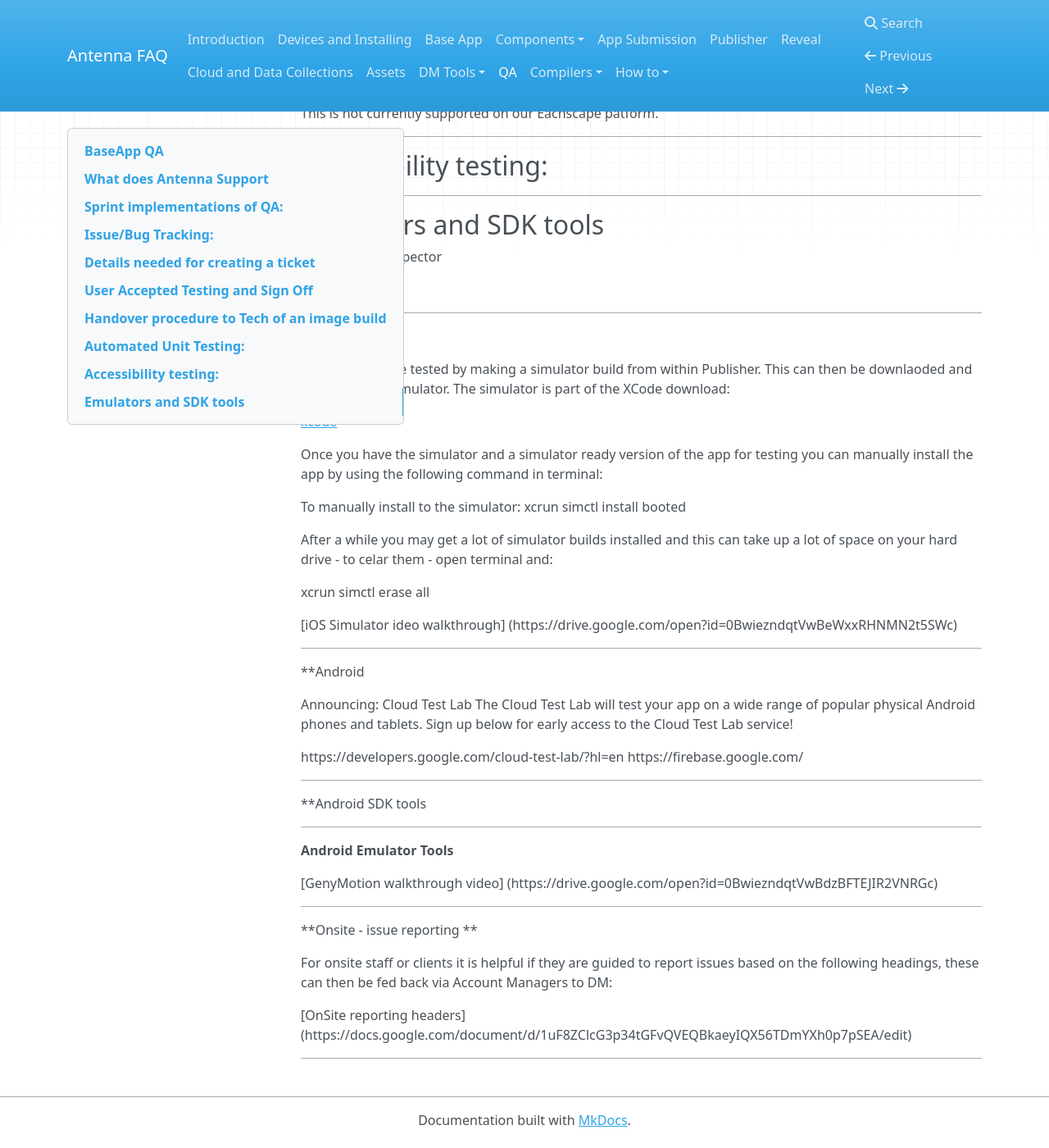
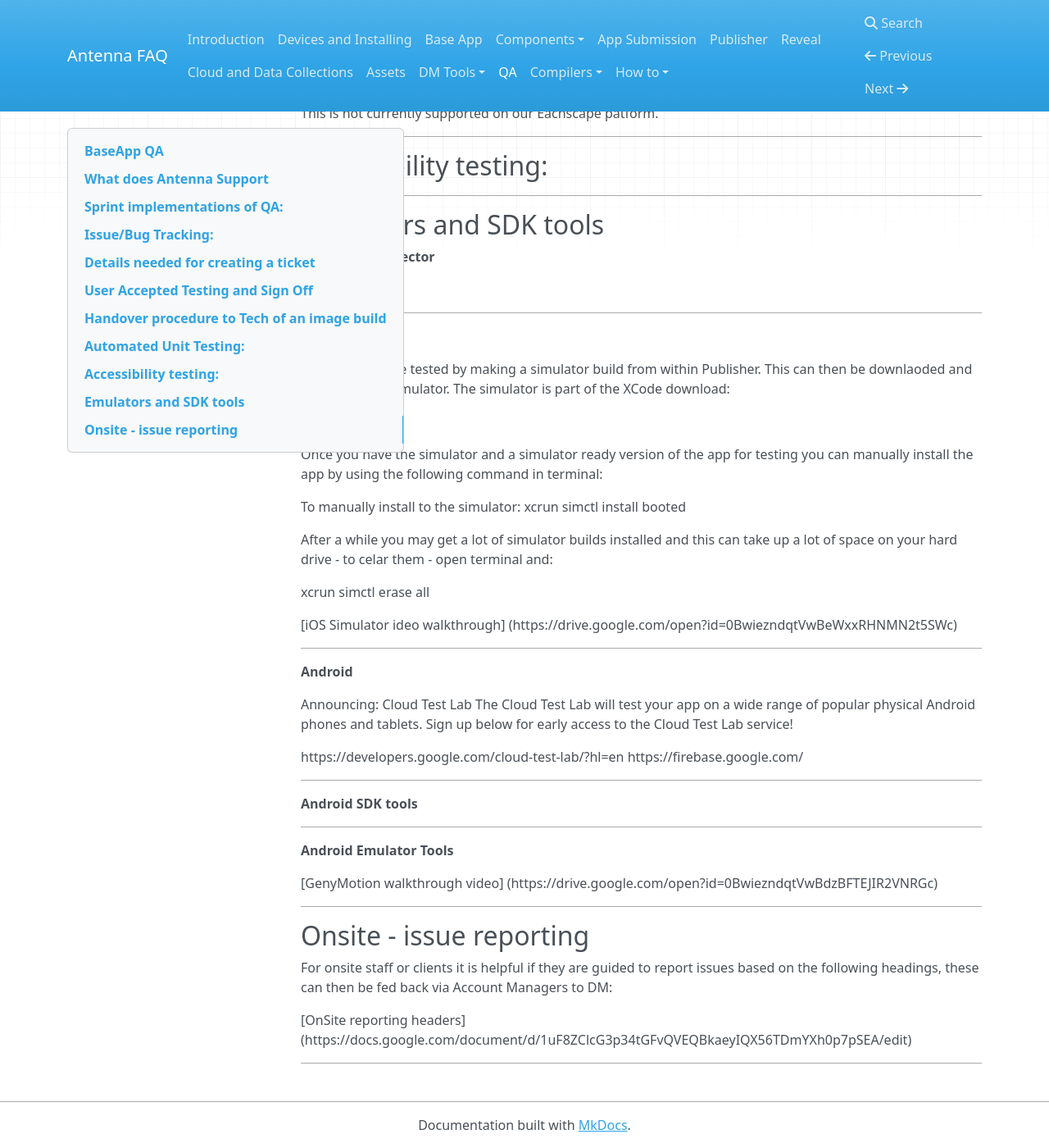
Before and after one commit to denovo/Antenna-faq, an MkDocs documentation site: the page built from docs/qa.md, in a window 1280 px wide and 1400 px high, scrolled down 2908 px. Shown: the whole window at 82% size. Built offline with MkDocs 1.6.1, drawn with Linux system fonts in a browser that asks for light colours; nearby versions of some CDN libraries; old or Windows-style settings are respelled for this version of MkDocs.

Commit message:
Onsite reporting

```diff
--- a/docs/qa.md
+++ b/docs/qa.md
@@ -134,14 +134,14 @@ This is not currently supported on our Eachscape patform.
 ##Emulators and SDK tools
 
 
-**Eachscape Inspector
+**Eachscape Inspector**
 
 [Inspector](http://support.eachscape.com/customer/portal/articles/513429-the-inspector)
 
 ----
 
 
-**iOS
+**iOS**
 
 iOS Builds can be tested by making a simulator build from within Publisher.
 This can then be downlaoded and run in the iOS Simulator.
@@ -163,7 +163,7 @@ xcrun simctl erase all
 
 ----
 
-**Android
+**Android**
 
 Announcing: Cloud Test Lab
 The Cloud Test Lab will test your app on a wide range of popular physical Android phones and tablets. Sign up below for early access to the Cloud Test Lab service!
@@ -174,7 +174,7 @@ https://developers.google.com/cloud-test-lab/?hl=en  https://firebase.google.com
 
 ----
 
-**Android SDK tools
+**Android SDK tools**
 
 
 
@@ -190,7 +190,7 @@ https://developers.google.com/cloud-test-lab/?hl=en  https://firebase.google.com
 ------
 
 
-**Onsite - issue reporting **
+##Onsite - issue reporting ##
 
 For onsite staff or clients it is helpful if they are guided to report issues based on the following headings, these can then be fed back via Account Managers to DM:
 
```
